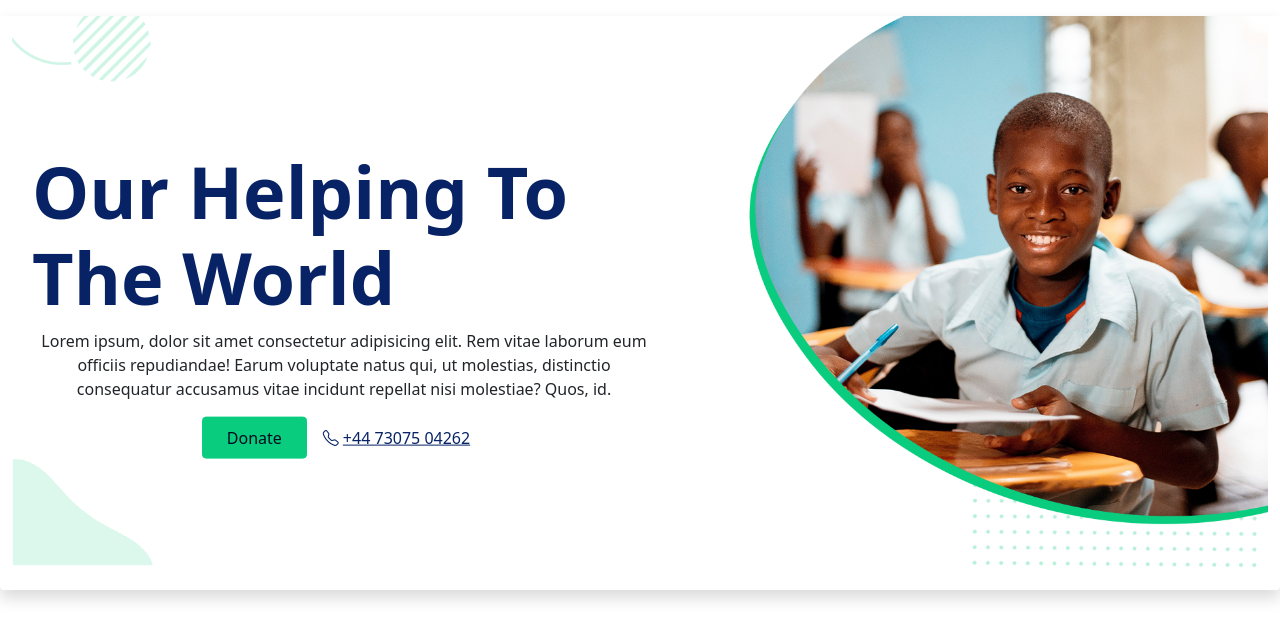
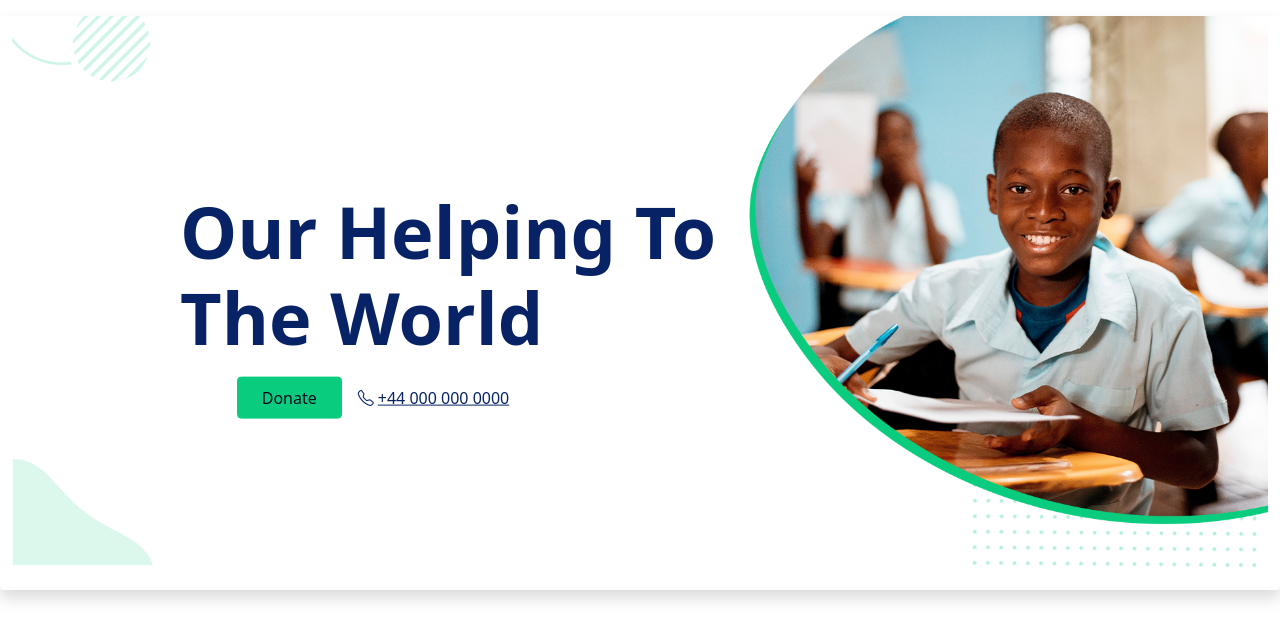
Before and after one commit to kentond18/wef-site, a Next.js app: page /components/Index/MainJumbotron in a window 1280 px wide. Shown: the top 640 px of the page. Built offline with nearby package versions, Linux system fonts and the light colour scheme; a web font is replaced by a local one.

Commit message:
added CMS content for MainJumbotron.js

```diff
--- a/pages/components/Index/MainJumbotron.js
+++ b/pages/components/Index/MainJumbotron.js
@@ -2,7 +2,15 @@ import styles from "../../../styles/components/jumbotron.module.scss";
 import Image from "next/image";
 import Link from "next/link";
 
-const MainJumbotron = (props) => {
+const MainJumbotron = ({ data }) => {
+	if (!data) {
+		data = {
+			phone: "+44 000 000 0000",
+			mainText:
+				"Lorem ipsum, dolor sit amet consectetur adipisicing elit. Rem vitae laborum eum officiis repudiandae! Earum voluptate natus qui, ut molestias, distinctio consequatur accusamus vitae incidunt repellat nisi molestiae? Quos, id.",
+		};
+	}
+
 	return (
 		<div className="container-fluid position-relative col-10 col-lg-12 rounded my-3 pb-3 shadow">
 			<div className="d-none d-lg-block">
@@ -24,10 +32,7 @@ const MainJumbotron = (props) => {
 					The World
 				</h1>
 				<p className="col-lg-8 col-sm-6 w-75 text-center fw-lighter">
-					Lorem ipsum, dolor sit amet consectetur adipisicing elit.
-					Rem vitae laborum eum officiis repudiandae! Earum voluptate
-					natus qui, ut molestias, distinctio consequatur accusamus
-					vitae incidunt repellat nisi molestiae? Quos, id.
+					{data.taglineText}
 				</p>
 				<div className="d-flex align-items-center justify-content-center w-75 flex-column flex-md-row">
 					<button className="btn btn-primary px-4 py-2">
@@ -39,10 +44,10 @@ const MainJumbotron = (props) => {
 					</button>
 					<a
 						className="px-3 text-secondary fw-lighter"
-						href="tel:+447307504262"
+						href={`tel:${data.phone}`}
 					>
 						<i className="bi bi-telephone text-secondary pe-1"></i>
-						+44 73075 04262
+						{data.phone}
 					</a>
 				</div>
 			</div>
--- a/pages/index.js
+++ b/pages/index.js
@@ -16,7 +16,7 @@ export default function Home({ contactInfo }) {
 			<div className="vh-100 d-flex flex-column">
 				<NavBar active="home" info={contactInfo} />
 
-				<MainJumbotron />
+				<MainJumbotron data={contactInfo} />
 
 				<Footer active="home" info={contactInfo} />
 			</div>
@@ -29,6 +29,7 @@ export async function getStaticProps() {
 		email,
 		phone,
 		address,
+		taglineText,
 	  }`;
 	let contactData;
 
```
